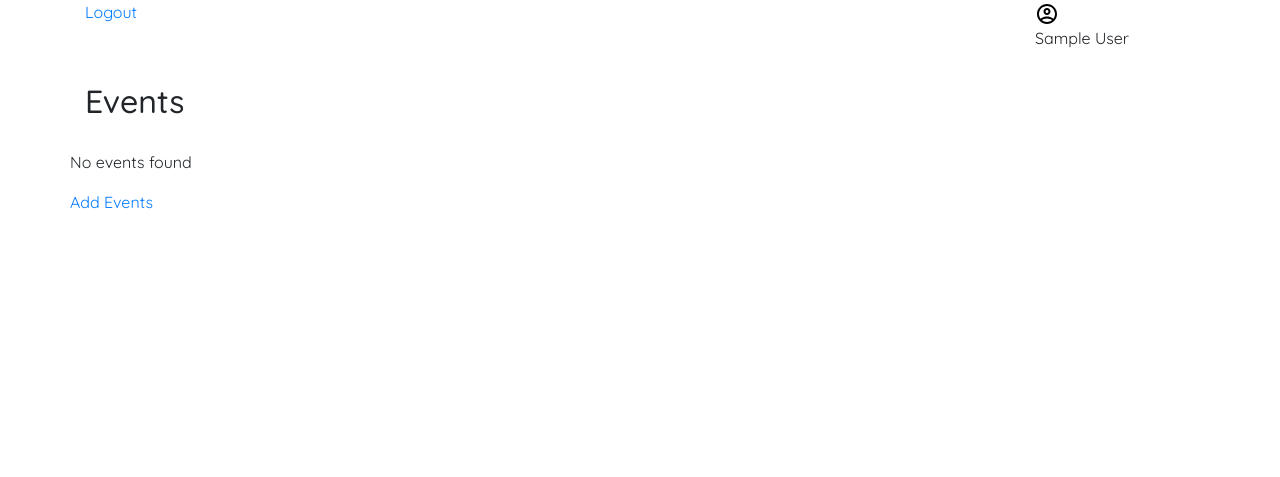
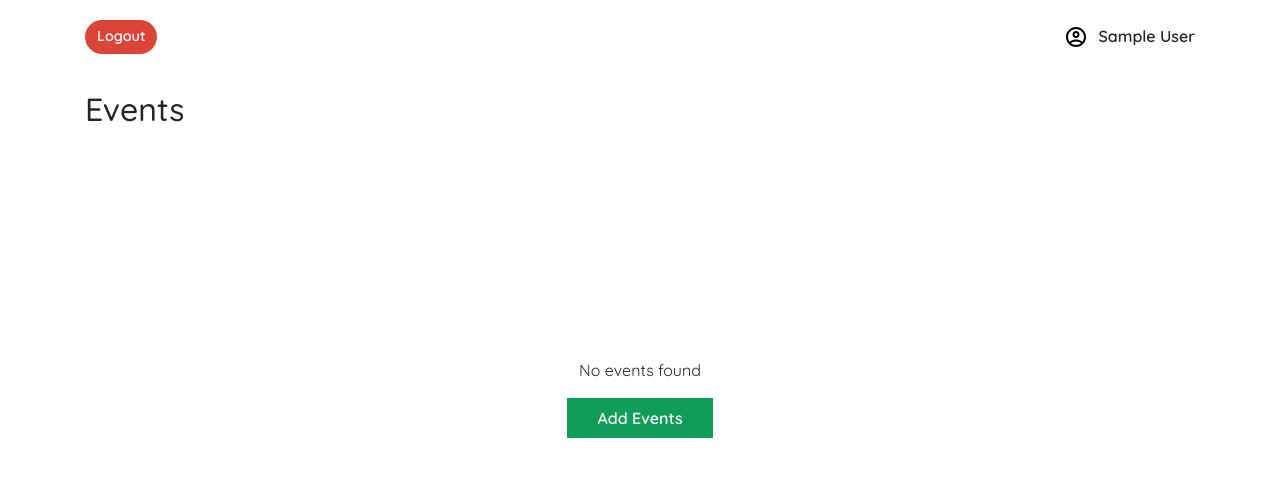
Before and after one commit to Navayuvan-SB/Events-App, a Django app: page /event/ in a window 1280 px wide. Shown: the top 477 px of the page. Run offline with Django 3.2, Linux system fonts and the light colour scheme; the visitor is signed in with stand-in values (Sample User, id 1); data that the repository does not hold is empty.

Commit message:
Improve style on base_generic template

```diff
--- a/place/static/css/style.css
+++ b/place/static/css/style.css
@@ -2,6 +2,35 @@
 
 * {
   font-family: "Quicksand", sans-serif;
+}
+
+.logout-wrapper {
+  margin: 20px 0;
+  display: flex;
+  justify-content: flex-start;
+  align-items: center;
+}
+
+.logout-wrapper a {
+  background-color: #db4437;
+  padding: 6px 12px;
+  color: #fff;
+  font-weight: 600;
+  font-size: 0.9rem;
+  border-radius: 20px;
+}
+
+.user-wrapper {
+  margin: 20px 0;
+  display: flex;
+  justify-content: flex-end;
+  align-items: center;
+}
+.user-wrapper p {
+  margin: 0;
+  font-weight: 600;
+  margin-left: 10px;
+  margin-bottom: 2px;
 }
 
 .sidebar-nav {
@@ -74,6 +103,26 @@ input[type="button"] {
   font-weight: 600;
   border-radius: 5px;
   box-shadow: 0 1px 3px rgba(0, 0, 0, 0.12), 0 1px 2px rgba(0, 0, 0, 0.24);
+}
+
+.not-found-wrapper {
+  width: 100vw;
+  height: 60vh;
+  display: flex;
+  justify-content: center;
+  align-items: center;
+  flex-direction: column;
+}
+
+.not-found-wrapper p {
+  text-align: center;
+}
+
+.not-found-wrapper a {
+  padding: 8px 30px;
+  background-color: #0f9d58;
+  color: #fff;
+  font-weight: 600;
 }
 
 .events .event {
@@ -163,7 +212,7 @@ input[type="button"] {
 }
 
 .event-detail .map-wrapper .map {
-    margin-top: 5rem;
+  margin-top: 5rem;
 }
 
 .event-detail .map-wrapper .map h4 {
```
